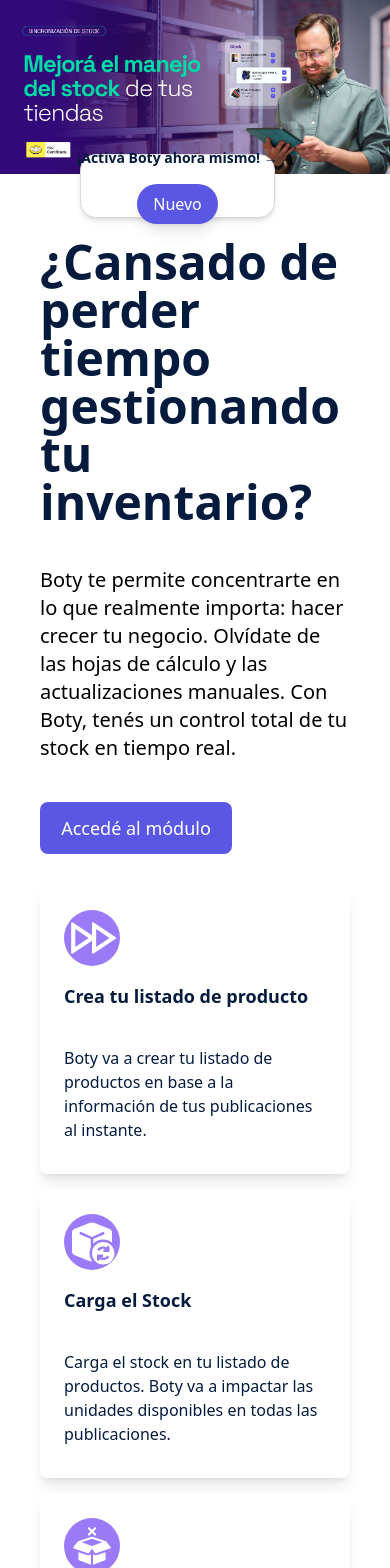
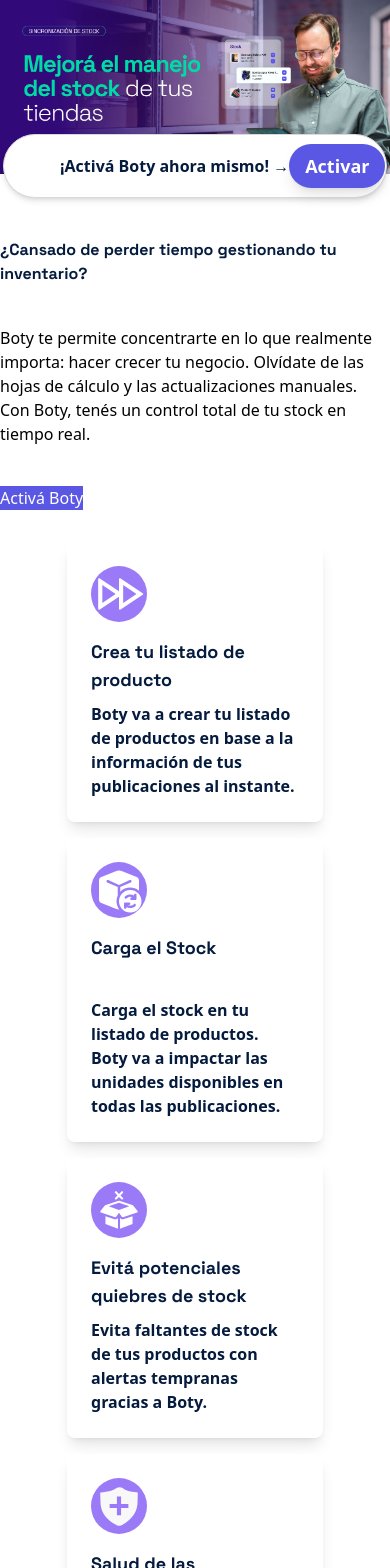
Before and after one commit to ivanlitt8/BotyMailing, a Next.js app: page / in a window 390 px wide. Shown: the top 1568 px of the page. Built offline with nearby package versions, Linux system fonts and the light colour scheme.

Commit message:
feat: Responsive desing

```diff
--- a/package.json
+++ b/package.json
@@ -10,6 +10,7 @@
   },
   "dependencies": {
     "@gsap/react": "^2.1.1",
+    "@next/font": "^14.2.6",
     "gsap": "^3.12.5",
     "next": "14.2.5",
     "npm": "^10.8.2",
--- a/src/app/page.tsx
+++ b/src/app/page.tsx
@@ -6,6 +6,14 @@
 import StockRotationLogo from "@/public/components/icons/StockRotationLogo";
 import StockOutLogo from "@/public/components/icons/StockOutLogo";
 import heroBanner from "@/public/heroBanner.jpg";
+import { Space_Grotesk } from "@next/font/google";
+//import { useRouter, usePathname } from "next/navigation";
+//import * as gtag from '@/gtag.js';
+
+const spaceGrotesk = Space_Grotesk({
+  subsets: ["latin"], // Puedes agregar más subconjuntos si los necesitas
+  weight: ["400", "700"], // Puedes ajustar los pesos de la fuente
+});
 
 const cardsData = [
   {
@@ -48,8 +56,8 @@
         />
       </div>
       <main className="flex-1">
-        <div className="flex flex-col ml-20 items-center justify-center sm:flex-row sm:justify-between p-4 bg-white rounded-2xl sm:rounded-full shadow-md w-1/2 h-16 border border-lightgray relative bottom-5">
-          <span className="text-textprimary text-sm sm:text-base font-bold sm:pl-4 sm:pr-2 text-center sm:text-left mb-2 sm:mb-0 whitespace-nowrap">
+        <div className="flex flex-row mx-auto md:ml-32 items-center justify-between p-4 bg-white rounded-full shadow-md w-96 lg:w-2/3 xl:w-6/12 2xl:w-6/12 h-16 xl:h-24 2xl:h-32 border border-lightgray relative bottom-10">
+          <span className="text-textprimary text-base font-bold whitespace-nowrap lg:text-xl xl:text-2xl 2xl:text-4xl ml-10">
             ¡Activá Boty ahora mismo! →
           </span>
           <a
@@ -57,47 +65,51 @@
             href="https://app.boty.cloud/hello?utm_medium=facebook_remarketing_milbrands&utm_campaign=facturacion&boty_campaign=sales_billing.3"
             target="_blank"
             rel="noopener noreferrer"
-            className="flex items-center bg-btnprimary text-white font-medium py-2 px-4 rounded-full shadow-lg hover:bg-buttonhover mt-2 sm:mt-0 whitespace-nowrap text-base sm:text-lg"
+            className="flex items-center justify-center font-semibold bg-btnprimary text-white py-2 px-4 rounded-full shadow-lg hover:bg-buttonhover whitespace-nowrap text-lg xl:text-2xl 2xl:text-4xl w-40 xl:h-16 2xl:h-20"
           >
-            Nuevo
+            Activar
           </a>
         </div>
-        <div className="flex flex-col md:flex-row md:justify-around mx-10">
-          <div className="w-full md:w-2/5">
-            <h3 className="text-5xl font-bold text-textprimary">
+        <div className="flex flex-col md:flex-row md:justify-around lg:mx-14 xl:mx-40 2xl:mx-32">
+          <div className="w-full md:w-2/5 2xl:w-2/5">
+            <h3
+              className={`${spaceGrotesk.className} lg:text-3xl xl:text-5xl 2xl:text-7xl font-bold text-textprimary`}
+            >
               ¿Cansado de perder tiempo gestionando tu inventario?
             </h3>
-            <p className="w-full md:w-2/3 text-xl font-medium my-10">
+            <p className="lg:text-md xl:text-xl 2xl:text-4xl font-medium my-10">
               Boty te permite concentrarte en lo que realmente importa: hacer
               crecer tu negocio. Olvídate de las hojas de cálculo y las
               actualizaciones manuales. Con Boty, tenés un control total de tu
               stock en tiempo real.
             </p>
-            <button className="bg-btnprimary rounded-lg text-white text-lg font-medium w-48 p-3">
-              Accedé al módulo
+            <button className="bg-btnprimary lg:rounded-xl xl:rounded-3xl 2xl:rounded-3xl text-white xl:text-2xl 2xl:text-4xl font-medium w-auto lg:p-3 xl:p-4 2xl:p-6">
+              Activá Boty
             </button>
           </div>
-          <div className="grid grid-cols-1 md:grid-cols-2 gap-4 mt-8 md:mt-0">
+          <div className="flex flex-row flex-wrap gap-4 mt-8 justify-center">
             {cardsData.map((card, index) => (
               <div
                 key={index}
-                className="card p-6 w-full sm:w-64 h-72 bg-white rounded-lg shadow-lg transform transition-transform hover:scale-105"
+                className="card p-6 w-64 2xl:w-80 h-auto 2xl:h-96 bg-white rounded-lg shadow-lg transform transition-transform hover:scale-105"
               >
                 <div className="card-logo bg-iconbg flex items-center justify-center w-14 h-14 rounded-full mb-4">
                   {card.logo}
                 </div>
-                <h2 className="text-lg text-textprimary font-bold h-10 mb-6">
+                <h2
+                  className={`${spaceGrotesk.className} text-lg xl:text-2xl 2xl:text-3xl text-textprimary font-bold h-10 mb-6`}
+                >
                   {card.title}
                 </h2>
-                <p className="text-base font-medium text-textprimary">
+                <p className="text-base lg:text-sm xl:text-lg 2xl:text-2xl lg:mt-2 xl:mt-2 2xl:mt-10 font-semibold text-textprimary">
                   {card.text}
                 </p>
               </div>
             ))}
           </div>
         </div>
-        <div className="flex flex-col mt-10 items-center justify-center sm:flex-row sm:justify-between p-4 bg-white rounded-2xl sm:rounded-full shadow-md max-w-full mx-2 sm:mx-10 md:mx-32 border border-lightgray">
-          <span className="text-textprimary text-sm sm:text-base font-bold sm:pl-4 sm:pr-2 text-center sm:text-left mb-2 sm:mb-0 whitespace-nowrap">
+        <div className="flex flex-col mt-10 items-center justify-center sm:flex-row sm:justify-between lg:p-2 xl:p-4 2xl:p-6 bg-white rounded-2xl sm:rounded-full shadow-md max-w-full mx-2 sm:mx-10 md:mx-32 border border-lightgray">
+          <span className="text-textprimary lg:text-xl xl:text-2xl 2xl:text-4xl text-sm sm:text-base font-bold sm:pl-4 sm:pr-2 text-center sm:text-left mb-2 sm:mb-0 whitespace-nowrap">
             ¡Activa Boty ahora mismo!
           </span>
           <a
@@ -105,15 +117,15 @@
             href="https://app.boty.cloud/hello?utm_medium=facebook_remarketing_milbrands&utm_campaign=facturacion&boty_campaign=sales_billing.3"
             target="_blank"
             rel="noopener noreferrer"
-            className="flex items-center bg-btnprimary text-white font-medium py-2 px-4 rounded-full shadow-lg hover:bg-buttonhover mt-2 sm:mt-0 whitespace-nowrap text-base sm:text-lg"
+            className="flex items-center xl:text-2xl 2xl:text-4xl bg-btnprimary text-white font-medium lg:py-2 xl:py-4 2xl:py-4  px-6 rounded-full shadow-lg hover:bg-buttonhover mt-2 sm:mt-0 whitespace-nowrap text-base sm:text-lg"
           >
             Empecemos →
           </a>
         </div>
-        <div className="text-center pt-6 text-sm sm:font-semibold font-bold text-textprimary">
+        <div className="text-center pt-6 text-sm sm:font-semibold font-bold xl:text-xl 2xl:text-3xl text-textprimary">
           <p>Contratalo desde $30.000 por mes.</p>
         </div>
-        <footer className="w-full bg-btnprimary text-center mt-16 font-bold text-white py-4 text-xs sm:text-base">
+        <footer className="w-full bg-btnprimary text-center mt-16 font-bold text-white py-4 text-xs sm:text-base xl:text-xl 2xl:text-4xl">
           <span>¡Automatizá tu negocio con Boty y ahorrá tiempo y dinero!</span>
         </footer>
       </main>
--- a/tailwind.config.ts
+++ b/tailwind.config.ts
@@ -27,14 +27,14 @@
         lightgray: '#D9D9D9',
         background: '#F8F7FD',
       },
-      // screens: {
+      screens: {
       //   'xs': '480px',
       //   'sm': '640px',
-      //   'md': '768px',
+      //   'md': '970px',
       //   'lg': '1024px',
       //   'xl': '1280px',
       //   '2xl': '1536px',
-      // },
+      },
     },
   },
   plugins: [],
```
Also changed, not shown: 1 other file (tests, documents, lock files or other folders).
